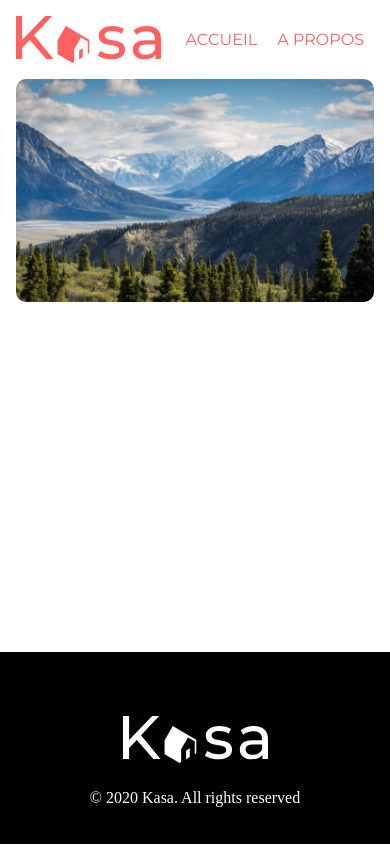
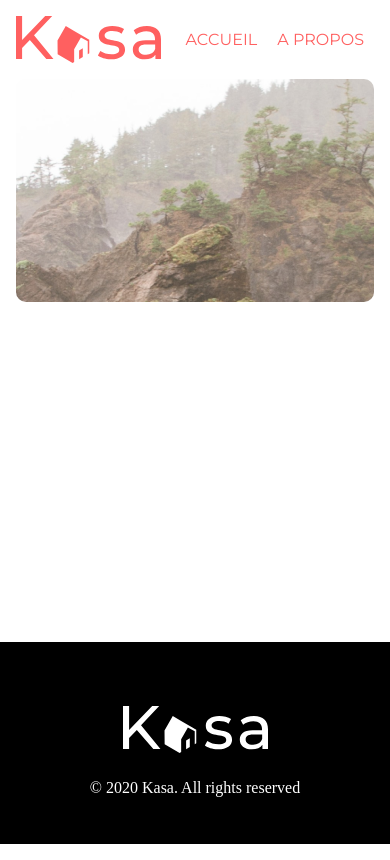
Before and after one commit to RpRun/RemyPaquier_11_2704202, a React (Create React App) app: page / in a window 390 px wide. Built offline with nearby package versions, Linux system fonts and the light colour scheme.

Commit message:
banner img ok, css mobile about page

```diff
--- a/src/components/Banner/Banner.jsx
+++ b/src/components/Banner/Banner.jsx
@@ -1,8 +1,7 @@
-import React from "react";
 import "./Banner.scss";
 
-const Banner = () => {
-  return <div className="imgBackground"></div>;
+const Banner = ({ children }) => {
+  return <div className="imgBackground">{children}</div>;
 };
 
 export default Banner;
--- a/src/components/Banner/Banner.scss
+++ b/src/components/Banner/Banner.scss
@@ -1,14 +1,20 @@
+.imgBackground img {
+    height: 223px;
+    // background-image: url("../../assets/desktopBanner.png");
+    // background-repeat: no-repeat;
+    // background-size: 100%;
+    // margin: auto;
+    border-radius: 10px;
+    object-fit: cover;
+}
+
 .imgBackground {
-    height: 223px;
-    background-image: url("../../assets/desktopBanner.png");
-    background-repeat: no-repeat;
-    // background-size: 100%;
     margin: 1em 1em;
     border-radius: 10px;
 }
 
 @media (max-width:768px) {
-    .imgBackground {
+    .imgBackground img {
         background-image: url("../../assets/mobileBanner.png");
         background-size: 100%;
     }
--- a/src/components/Footer/Footer.scss
+++ b/src/components/Footer/Footer.scss
@@ -1,10 +1,9 @@
 @use '../../scss/shared/variables'as *;
 
 .footer {
-    position: absolute;
+    position: fixed;
     width: 100%;
     bottom: 0;
-    height: 5rem;
     text-align: center;
     padding-top: 4rem;
     padding-bottom: 3rem;
--- a/src/components/Main/MainAbout/MainAbout.jsx
+++ b/src/components/Main/MainAbout/MainAbout.jsx
@@ -1,11 +1,9 @@
-import Banner from "../../Banner/Banner";
 import DropDown from "../../DropDown/DropDown";
 import "./MainAbout.scss";
 
 const MainAbout = () => {
   return (
     <main className="mainAbout">
-      <Banner />
       <ul>
         <DropDown
           title="Fiabilité"
--- a/src/components/Main/MainAbout/MainAbout.scss
+++ b/src/components/Main/MainAbout/MainAbout.scss
@@ -1,7 +1,4 @@
 .mainAbout {
-
-    position: absolute;
-    top: 5rem;
     width: 100%;
     margin: 0 auto;
 }
--- a/src/components/Main/MainHome/MainHome.jsx
+++ b/src/components/Main/MainHome/MainHome.jsx
@@ -1,12 +1,7 @@
-import Banner from "../../Banner/Banner";
 import "./MainHome.scss";
 
 const MainHome = () => {
-  return (
-    <main className="mainHome">
-      <Banner />
-    </main>
-  );
+  return <main className="mainHome"></main>;
 };
 
 export default MainHome;
--- a/src/views/About/About.jsx
+++ b/src/views/About/About.jsx
@@ -1,13 +1,17 @@
+import Header from "../../components/Header/Header";
+import Banner from "../../components/Banner/Banner";
 import Footer from "../../components/Footer/Footer";
-import Header from "../../components/Header/Header";
-import MainAbout from "../../components/Main/MainAbout";
-
+import MainAbout from "../../components/Main/MainAbout/MainAbout";
+import aboutBanner from "../../assets/aboutBanner.png";
 import "./About.scss";
 
 const About = () => {
   return (
     <div id="About">
       <Header />
+      <Banner>
+        <img src={aboutBanner} alt="mountain-view" />
+      </Banner>
       <MainAbout />
       <Footer />
     </div>
--- a/src/views/About/About.scss
+++ b/src/views/About/About.scss
@@ -1,4 +1,3 @@
-// @use '../../../src/scss/shared/_variables.scss'as *;
 @use '../../scss/shared/variables'as *;
 
 #About {
@@ -7,8 +6,13 @@
     display: flex;
     flex-direction: column;
     margin: 0 auto;
-    justify-content: space-between;
     position: relative;
     font-family: $font;
+}
 
+@media (max-width:768px) {
+    #About {
+        min-height: 130vh;
+
+    }
 }
--- a/src/views/Home/Home.jsx
+++ b/src/views/Home/Home.jsx
@@ -1,6 +1,8 @@
+import Banner from "../../components/Banner/Banner";
 import Footer from "../../components/Footer/Footer";
 import Header from "../../components/Header/Header";
 import MainHome from "../../components/Main/MainHome/MainHome";
+import bannerAccueil from "../../assets/bannerAccueil.png";
 
 import "./Home.scss";
 
@@ -8,6 +10,9 @@ const Home = () => {
   return (
     <div id="home">
       <Header />
+      <Banner>
+        <img src={bannerAccueil} alt="landscape-view" />
+      </Banner>
       <MainHome />
       <Footer />
     </div>
```
Also changed, not shown: src/assets/aboutBanner.png (renamed from src/assets/desktopBanner.png), src/assets/bannerAccueil.png (added).
